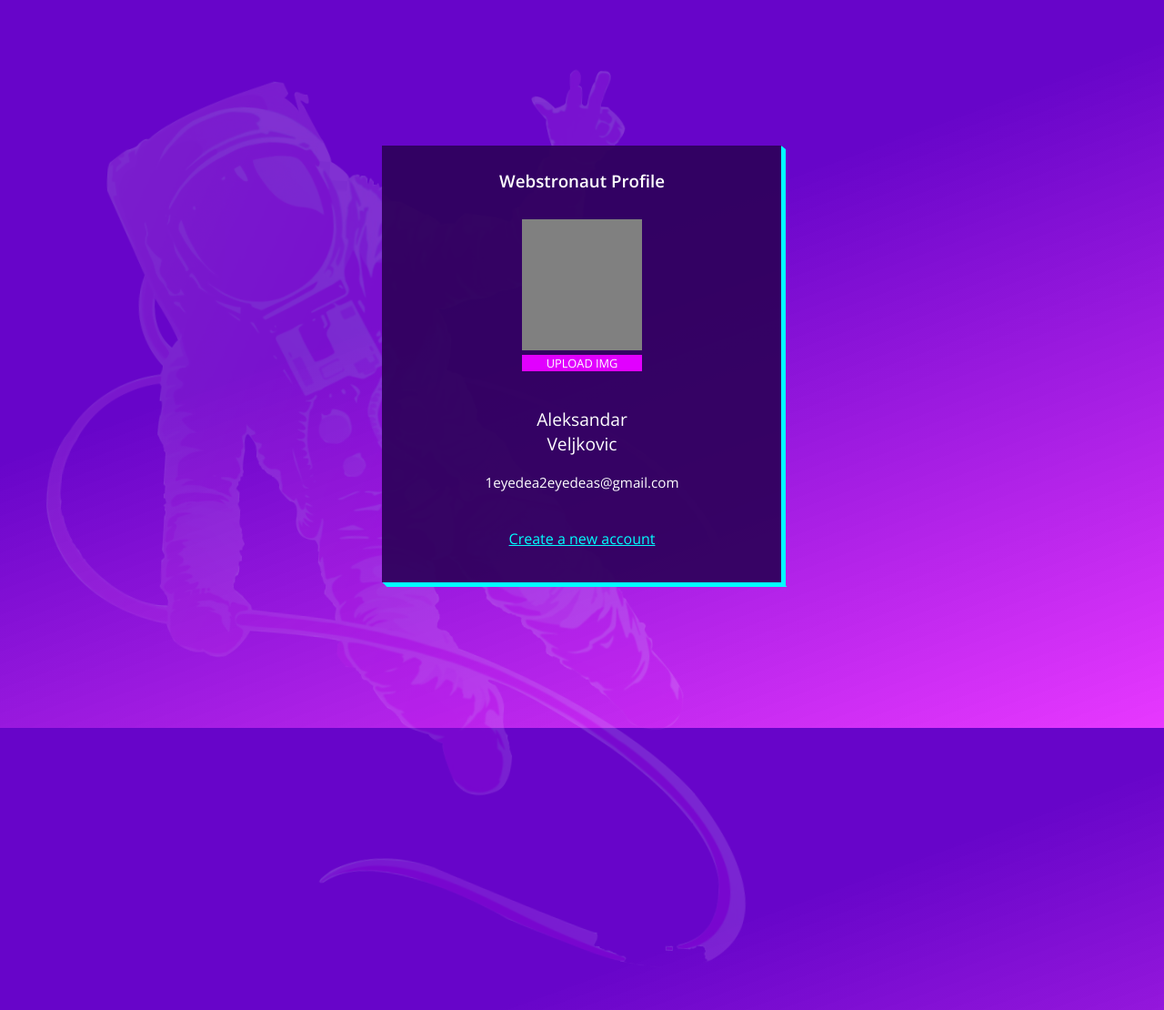
After one commit to zitj/login-and-register-form, a PHP site: page /profile.php in a window 1280 px wide. The commit adds this page. Shown: the whole page at 91% size. Run offline with PHP 8.4, Linux system fonts and the light colour scheme.

Commit message:
added page profile.php

```diff
--- a/cascade/style.css
+++ b/cascade/style.css
@@ -100,12 +100,7 @@ body .container a:active {
   font-size: 1em;
 }
 
-body .container form {
-  margin-left: 15%;
-  margin-top: 4.5%;
-}
-
-body .container form .borderBottom {
+body .container .borderBottom {
   height: 5px;
   width: 100%;
   position: absolute;
@@ -117,7 +112,7 @@ body .container form .borderBottom {
   z-index: 1;
 }
 
-body .container form .borderRight {
+body .container .borderRight {
   width: 5px;
   height: 100%;
   position: absolute;
@@ -127,6 +122,11 @@ body .container form .borderRight {
           transform: skewY(40deg);
   z-index: 2;
   background: cyan;
+}
+
+body .container form {
+  margin-left: 15%;
+  margin-top: 4.5%;
 }
 
 body .container form label {
@@ -207,4 +207,79 @@ body .container.signup .borderRight {
 body .container.signup a {
   bottom: -0.8%;
 }
+
+body .profile {
+  height: 480px;
+}
+
+body .profile h3 {
+  margin-bottom: 30px;
+}
+
+body .profile a {
+  bottom: 2%;
+}
+
+body .profile .borderBottom {
+  bottom: -1%;
+}
+
+body .profile .borderRight {
+  top: 0.5%;
+}
+
+body .profile .profilePicture {
+  background: grey;
+  height: 30%;
+  width: 30%;
+  margin-left: 35%;
+  position: relative;
+}
+
+body .profile .profilePicture a {
+  text-transform: uppercase;
+  text-decoration: none;
+  font-size: .8em;
+  padding: 0;
+  bottom: -22%;
+  width: 100%;
+  background: #E100FF;
+  color: white;
+}
+
+body .profile .profilePicture a:focus {
+  padding: 1px;
+}
+
+body .profile .profilePicture a:hover {
+  background: #e100ffc7;
+  padding: 1px;
+}
+
+body .profile .profilePicture a:active {
+  background: #E100FF;
+  padding: 0;
+}
+
+body .profile .data {
+  margin-top: 14%;
+}
+
+body .profile .data p {
+  color: white;
+  text-align: center;
+  font-size: 1.2em;
+}
+
+body .profile .data p:nth-of-type(3) {
+  font-size: .95em;
+}
+
+body .profile .data p:nth-of-type(2) {
+  margin-top: 0;
+}
+
+body .profile .data p:nth-of-type(1) {
+  margin-bottom: 0;
+}
 /*# sourceMappingURL=style.css.map */
--- a/cascade/style.scss
+++ b/cascade/style.scss
@@ -64,9 +64,6 @@ body{
                 font-size: 1em;
             }
             }
-        form{
-            margin-left: 15%;
-            margin-top: 4.5%;
             .borderBottom{
                 height: 5px;
                 width: 100%;
@@ -87,6 +84,10 @@ body{
                 z-index: 2;
                 background: cyan;
                 }
+            form{
+                margin-left: 15%;
+                margin-top: 4.5%;
+
                 label{
                 margin-bottom: 2px;
                 display: block;
@@ -155,7 +156,69 @@ body{
                bottom: -0.8%;
            }
         }
+       .profile{
+           height: 480px;
+           h3{
+               margin-bottom: 30px;
+           }
+           a{
+            bottom: 2%;
+            }
+            .borderBottom{
+                bottom: -1%;
+            }
+            .borderRight{
+                top:0.5%
+            }
+           .profilePicture{
+               background: grey;
+               height: 30%;
+               width: 30%;
+               margin-left: 35%;
+               position: relative;
+               a{
+                   text-transform: uppercase;
+                   text-decoration: none;
+                   font-size: .8em;
+                   padding: 0;
+                   bottom: -22%;
+                   width: 100%;
+                   background: #E100FF;
+                   color:white;
+                   &:focus{
+                    padding: 1px;
+                    }
+                    &:hover{
+                    background:  #e100ffc7;
+                    padding: 1px;
+                }
+                &:active{
+                    background: #E100FF;
+                    padding: 0;
 
+                }
+               }
+           }
+           .data{
+            margin-top: 14%;
+            p{
+               color: white;
+               text-align: center;
+               font-size: 1.2em;
+               &:nth-of-type(3){
+                font-size: .95em;
+            }
+               &:nth-of-type(2){
+                   margin-top: 0;
+               }
+               &:nth-of-type(1){
+                   margin-bottom: 0;
+               }
+
+            }
+            }
+
+       }
 
 
 
--- a/index.php
+++ b/index.php
@@ -10,7 +10,7 @@
 
 <div class="container">
     <h3><?php echo $head_title . " form"?></h3>
-    <form action="">
+    <form action="profile.php">
         <label for="email"> Your e-mail<span> &nbsp;</span></label>
         <input type="text">
 
--- /dev/null
+++ b/profile.php
@@ -0,0 +1,24 @@
+<?php
+    $head_title = 'Webstronaut Profile';
+?>
+
+<!DOCTYPE html>
+<html lang="en">
+<?php include 'head.php'?>
+
+<div class="container profile">
+
+    <h3><?php echo $head_title?></h3>
+    <div class="profilePicture"><a href="#">Upload img</a></div>
+
+    <div class="data">
+    <p><span> Aleksandar</span></p>
+    <p><span> Veljkovic</span></p>
+    <p><span> 1eyedea2eyedeas@gmail.com</span> </p>
+    </div> <!-- end .data -->
+    <a href="signup.php">Create a new account</a>
+    <div class="borderRight"></div>
+    <div class="borderBottom"></div>
+</div> <!-- end .container -->
+
+</html>
--- a/signup.php
+++ b/signup.php
@@ -10,7 +10,7 @@
 
 <div class="container signup">
         <h3><?php echo $head_title . " form"?></h3>
-    <form action="">
+    <form action="profile.php">
         <label for="name"> Your name<span> &nbsp;</span></label>
         <input type="text">
         <label for="surname"> Your surname<span> &nbsp;</span></label>
```
Also changed, not shown: footer.php (+4 -3 lines), 1 other file. Lines whose indentation alone changed are shown as unchanged.
